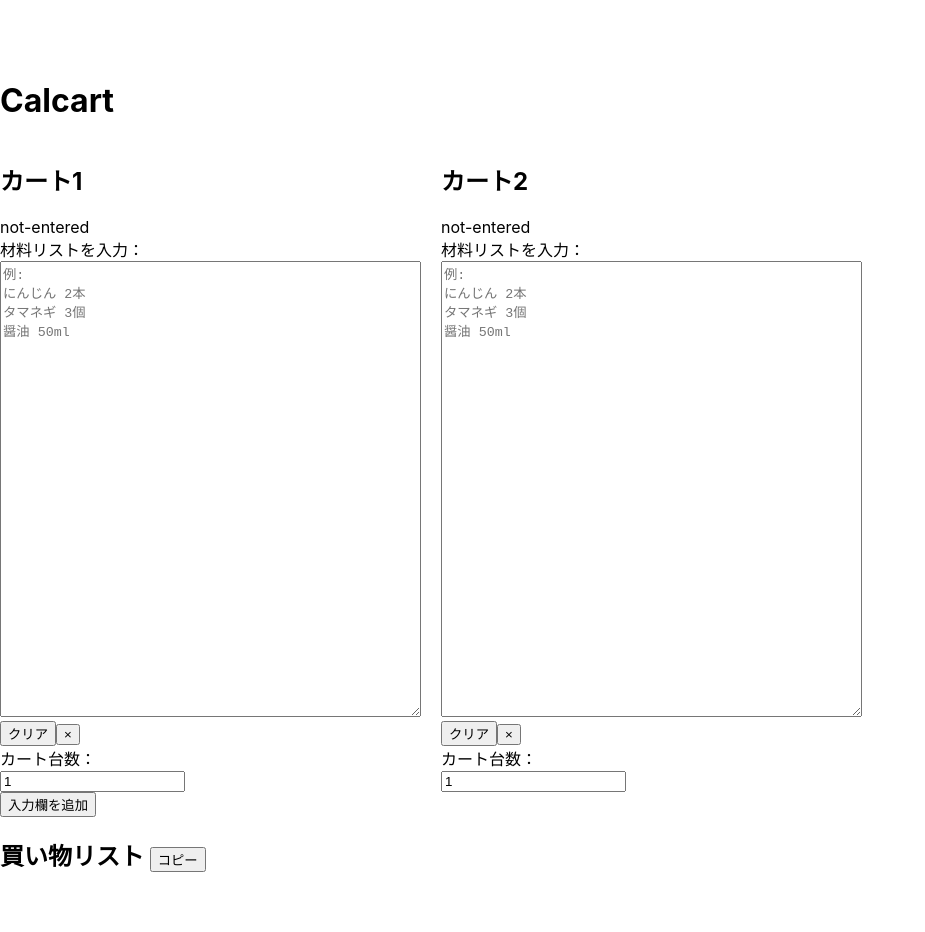
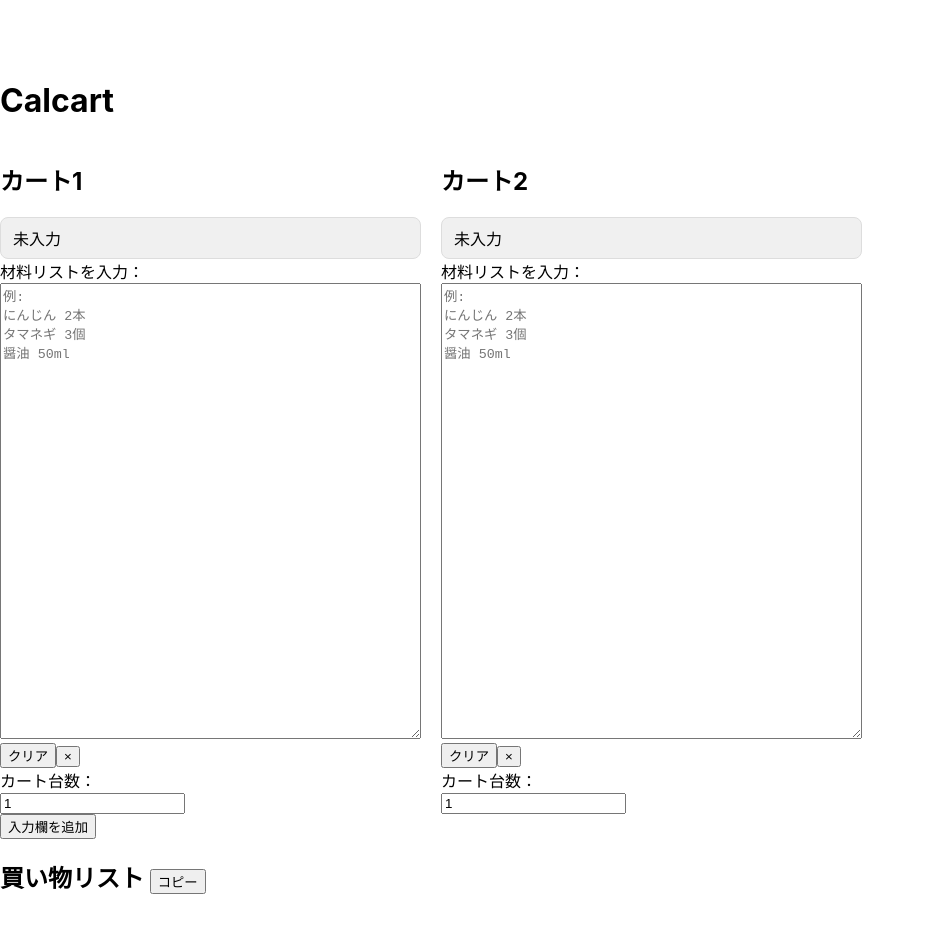
Before and after one commit to shimmen3141/calcart, a React (Create React App) app: page / in a window 1280 px wide. Shown: the top 932 px of the page, without its empty margins (0-925 px from the left). Built offline with nearby package versions, Linux system fonts and the light colour scheme.

Commit message:
update:入力形式のタグを表示

```diff
--- a/src/components/Cart/Cart.js
+++ b/src/components/Cart/Cart.js
@@ -1,5 +1,6 @@
 import React from "react";
 import useCart from "./useCart";
+import { InputFormatTag } from "../index";
 
 const Cart = React.memo(
   ({
@@ -30,7 +31,8 @@ const Cart = React.memo(
     return (
       <div>
         <h2>カート{cartNumber + 1} </h2>
-        <div>{inputFormat}</div>
+        {/* <div>{inputFormat}</div> */}
+        <InputFormatTag inputFormat={inputFormat} />
         <div>材料リストを入力：</div>
         <textarea
           value={inputText}
--- a/src/components/Carts/Carts.js
+++ b/src/components/Carts/Carts.js
@@ -1,5 +1,5 @@
 import React from "react";
-import { Cart, InputModeToggleButton } from "../index";
+import { Cart } from "../index";
 import { motion, AnimatePresence } from "framer-motion";
 import useCarts from "./useCarts";
 import "./Carts.css";
@@ -19,10 +19,6 @@ const Carts = ({ allCarts, setAllCarts }) => {
 
   return (
     <div>
-      {/* <InputModeToggleButton
-        inputMode={inputMode}
-        setInputMode={setInputMode}
-      /> */}
       <div className="input-group-container">
         <AnimatePresence>
           {allCarts.map((cart, index) => (
--- a/src/components/Carts/useCarts.js
+++ b/src/components/Carts/useCarts.js
@@ -1,4 +1,4 @@
-import { useState, useRef } from "react";
+import { useRef } from "react";
 
 const useCarts = ({ allCarts, setAllCarts }) => {
 
--- /dev/null
+++ b/src/components/InputFormatTag/InputFormatTag.js
@@ -0,0 +1,36 @@
+import React from "react";
+
+const InputFormatTag = ({ inputFormat }) => {
+  // inputFormatに基づいて表示するテキストを決定
+  const getTagLabel = () => {
+    switch (inputFormat) {
+      case "not-entered":
+        return "未入力";
+      case "one-line":
+        return "1行1材料";
+      case "two-line":
+        return "2行1材料";
+      default:
+        return "形式不明";
+    }
+  };
+
+  return (
+    <div>
+      <div
+        style={{
+          padding: "8px 12px",
+          backgroundColor: "#f0f0f0",
+          borderRadius: "8px",
+          cursor: "pointer",
+          border: "1px solid #ddd",
+        }}
+        //onClick={() => setIsModalOpen(true)} // タグをクリックでモーダルを開く
+      >
+        {getTagLabel()}
+      </div>
+    </div>
+  );
+};
+
+export default InputFormatTag;
--- a/src/components/InputModeToggleButton/InputModeToggleButton.js
+++ b/src/components/InputModeToggleButton/InputModeToggleButton.js
@@ -1,8 +1,8 @@
 import React, { useState } from "react";
 import "./InputModeToggleButton.css";
 
-const InputModeToggleButton = ({ inputMode, setInputMode }) => {
-  //const [inputMode, setInputMode] = useState("auto");
+const InputModeToggleButton = () => {
+  const [inputMode, setInputMode] = useState("auto");
 
   return (
     <div className="toggle-buttons">
--- a/src/components/index.js
+++ b/src/components/index.js
@@ -4,6 +4,7 @@ export { default as Carts } from "./Carts/Carts";
 export { default as ShoppingList } from "./ShoppingList/ShoppingList";
 export { default as CopyButton } from "./CopyButton/CopyButton";
 export { default as InputModeToggleButton} from "./InputModeToggleButton/InputModeToggleButton";
+export { default as InputFormatTag } from "./InputFormatTag/InputFormatTag";
 
 // functions
 export { default as containsNumber } from "../functions/containsNumber";
```
